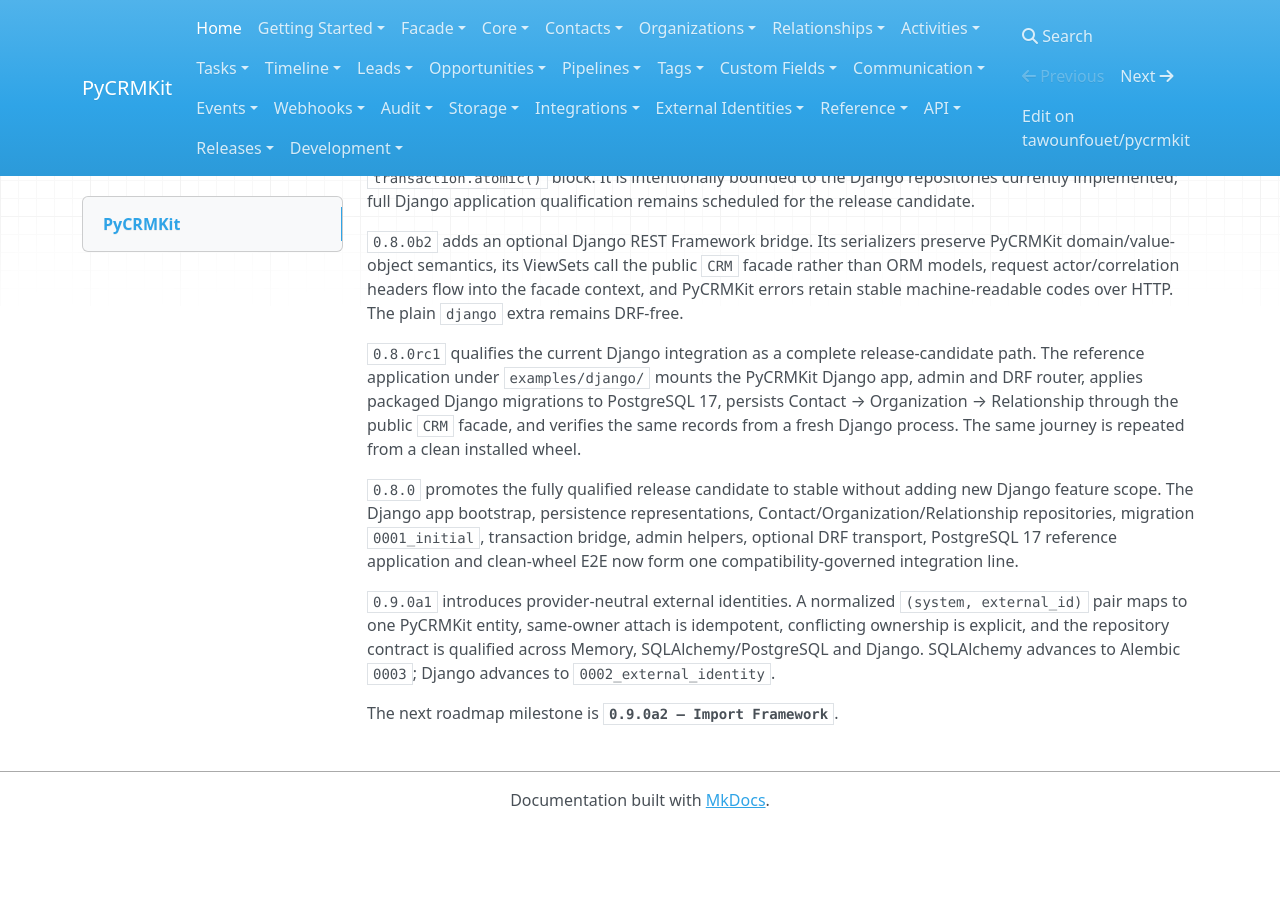
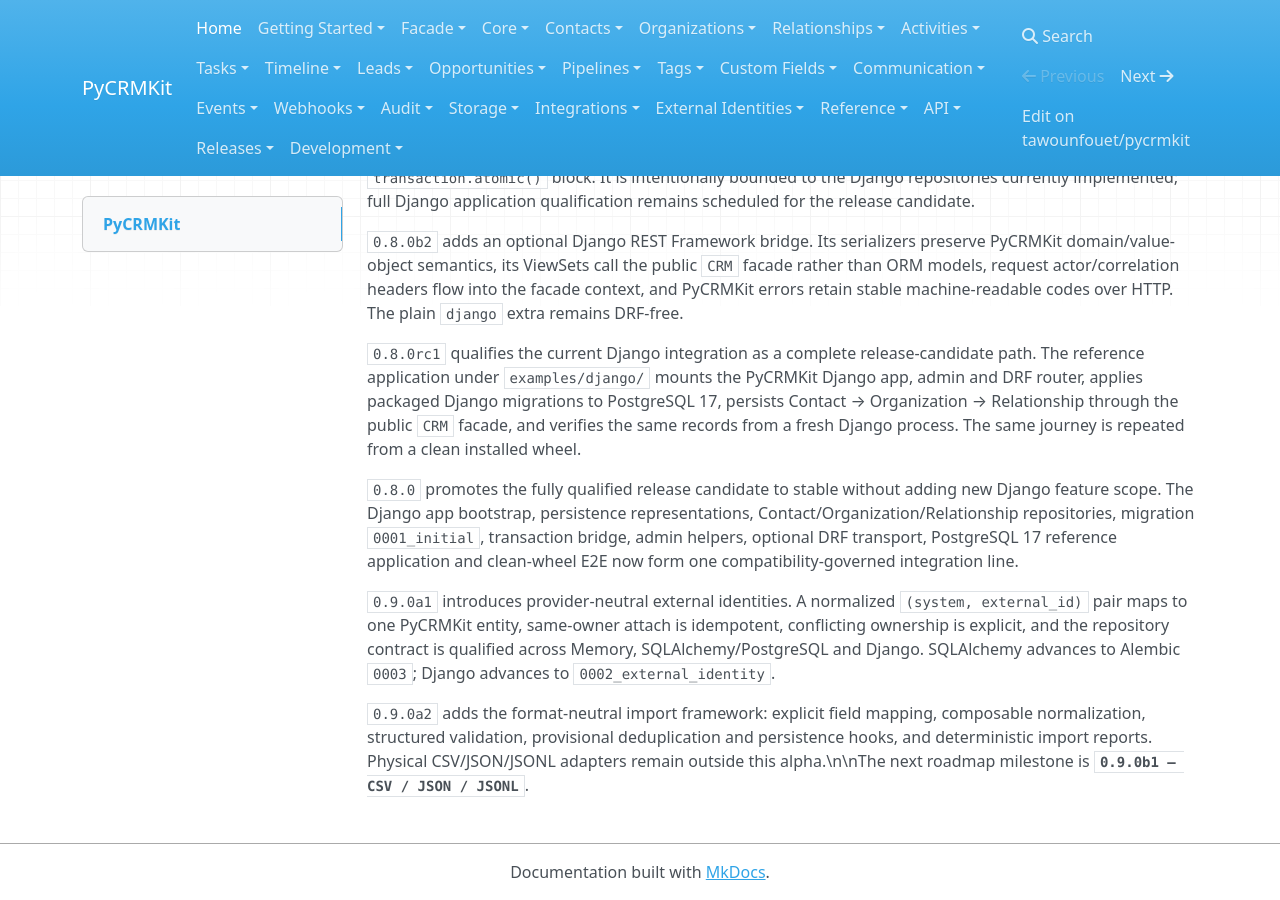
Before and after one commit to tawounfouet/pycrmkit, an MkDocs documentation site: the page built from docs/index.md, in a window 1280 px wide and 900 px high, scrolled down 1671 px. Built offline with MkDocs 1.6.1, drawn with Linux system fonts in a browser that asks for light colours; nearby versions of some CDN libraries; before the commit the page ends 2499 px from its top, so only the background shows below that; some of the changed text lies outside the part shown.

Commit message:
docs(index): describe 0.9.0a2 import framework

```diff
--- a/docs/index.md
+++ b/docs/index.md
@@ -3,7 +3,7 @@
 PyCRMKit is a modular, headless Python CRM domain framework.
 
 The current stable version is **`0.8.0 — Django Integration Stable`**.
-The latest data-operations prerelease is **`0.9.0a1 — External Identities`**.
+The latest data-operations prerelease is **`0.9.0a2 — Import Framework`**.
 The stable `0.1`–`0.5` CRM Core, Activity/Timeline, Sales, Communication,
 and Eventing/Webhooks contracts are compatibility-governed:
 
@@ -94,4 +94,4 @@
 
 `0.9.0a1` introduces provider-neutral external identities. A normalized `(system, external_id)` pair maps to one PyCRMKit entity, same-owner attach is idempotent, conflicting ownership is explicit, and the repository contract is qualified across Memory, SQLAlchemy/PostgreSQL and Django. SQLAlchemy advances to Alembic `0003`; Django advances to `0002_external_identity`.
 
-The next roadmap milestone is **`0.9.0a2 — Import Framework`**.
+`0.9.0a2` adds the format-neutral import framework: explicit field mapping, composable normalization, structured validation, provisional deduplication and persistence hooks, and deterministic import reports. Physical CSV/JSON/JSONL adapters remain outside this alpha.\n\nThe next roadmap milestone is **`0.9.0b1 — CSV / JSON / JSONL`**.
```
